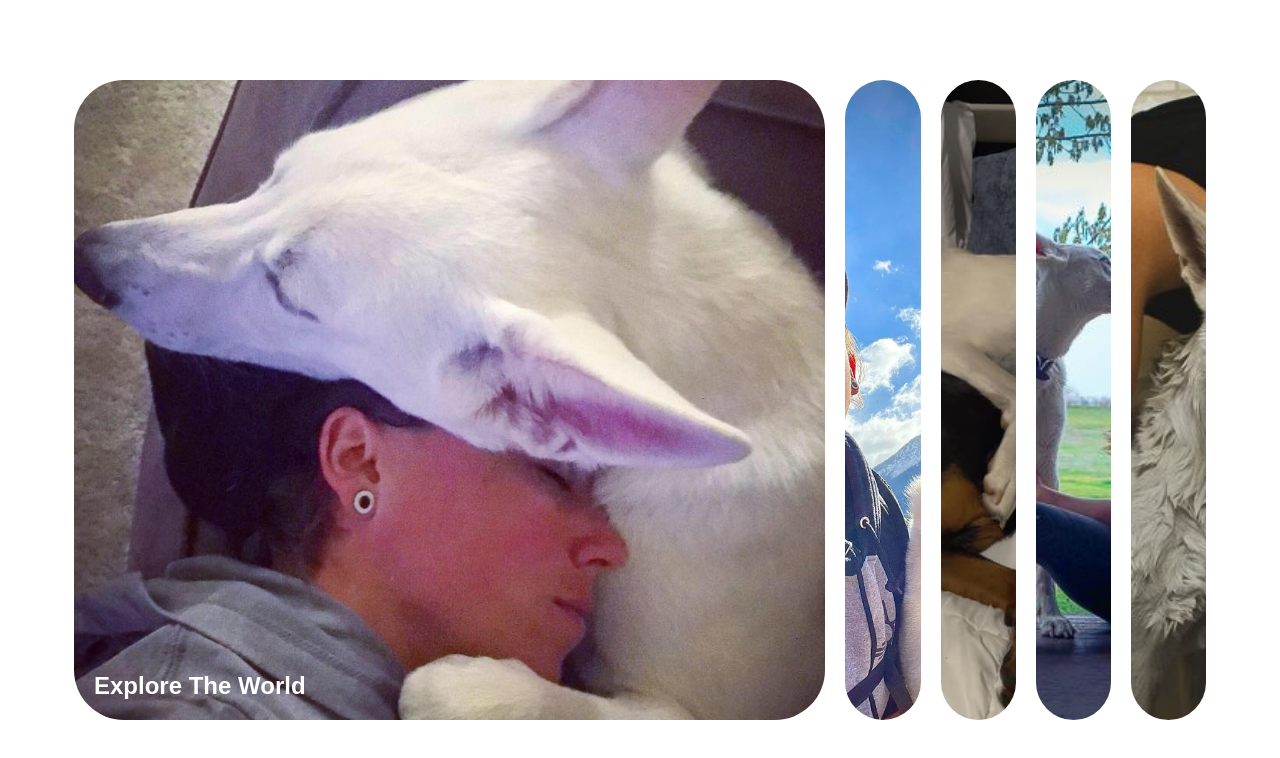
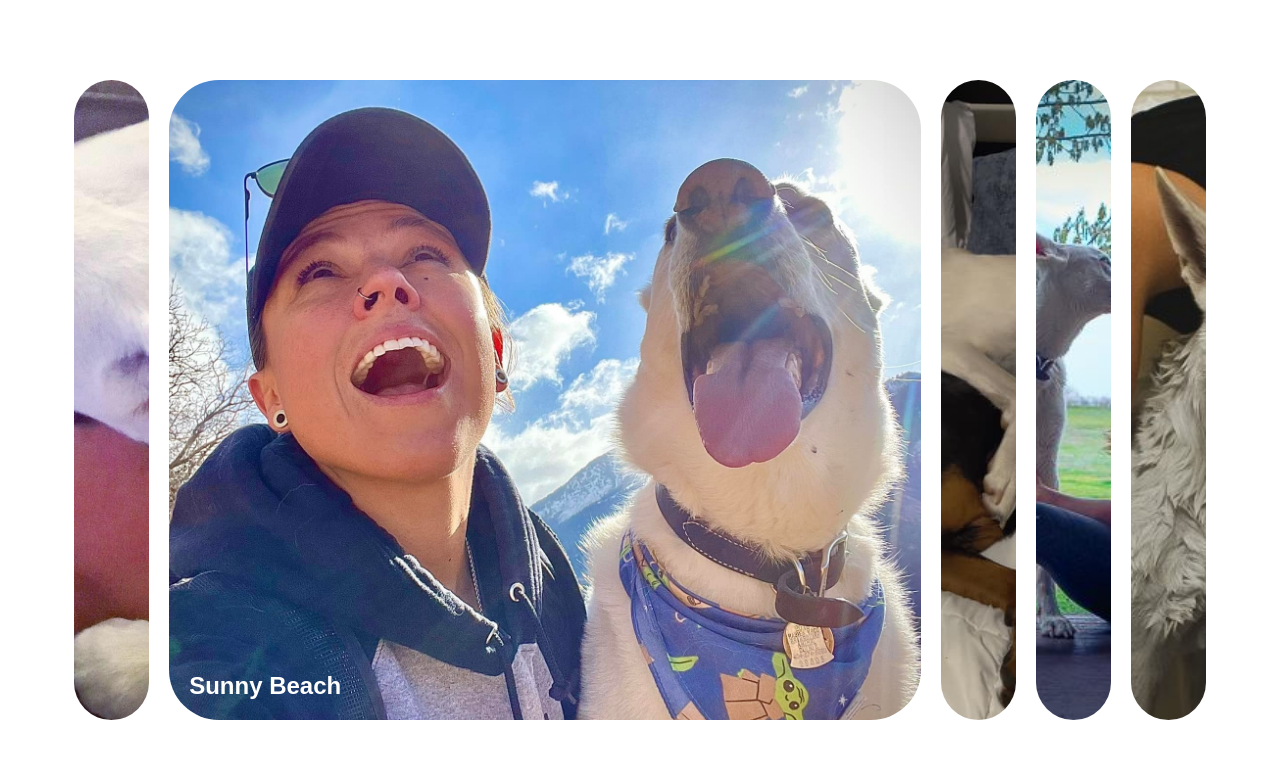
Before and after one commit to SharayahDesigns/Refresher, a plain HTML site: page index.html in a window 1280 px wide. Both pictures are taken after a click on the element "Sunny Beach". Drawn offline with Linux system fonts and the light colour scheme; a web font is replaced by a local one.

Commit message:
Day 1 complete

```diff
--- a/script.js
+++ b/script.js
@@ -0,0 +1,19 @@
+const panels = document.querySelectorAll('.panel')
+
+panels.forEach(panel => {
+  panel.addEventListener('click',() => {
+    removeActiveClasses()
+  panel.classList.add('active')
+  })
+})
+
+function removeActiveClasses() {
+    panels.forEach(panel => {
+     panel.classList.remove('active')
+  })
+}
+
+//QuerySelectorAll returns a list of the documents elements
+// addEventListener is a method of the event target
+// classList gives a list of all the classes
+// forEach will loop through all the panels
--- a/style.css
+++ b/style.css
@@ -47,7 +47,9 @@ opacity: 0;
 flex: 5;
 }
 .panel.active h3 {
-opacity: 1;}
+opacity: 1;
+transition: opacity 0.3s ease-in 0.40s ;
+}
 
 @media(max-width: 580px) {
 .container {
```
Also changed, not shown: 1 other file.
